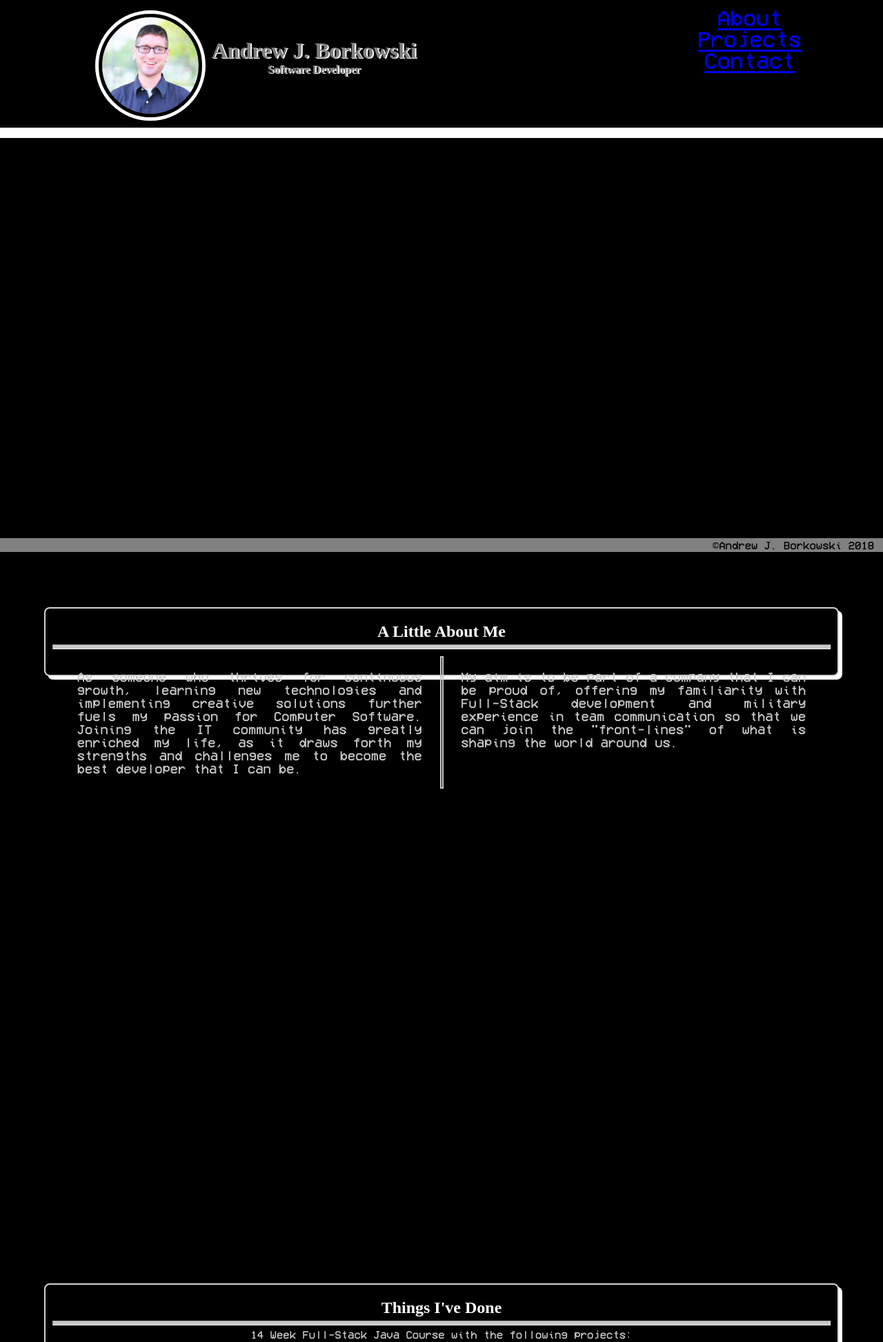
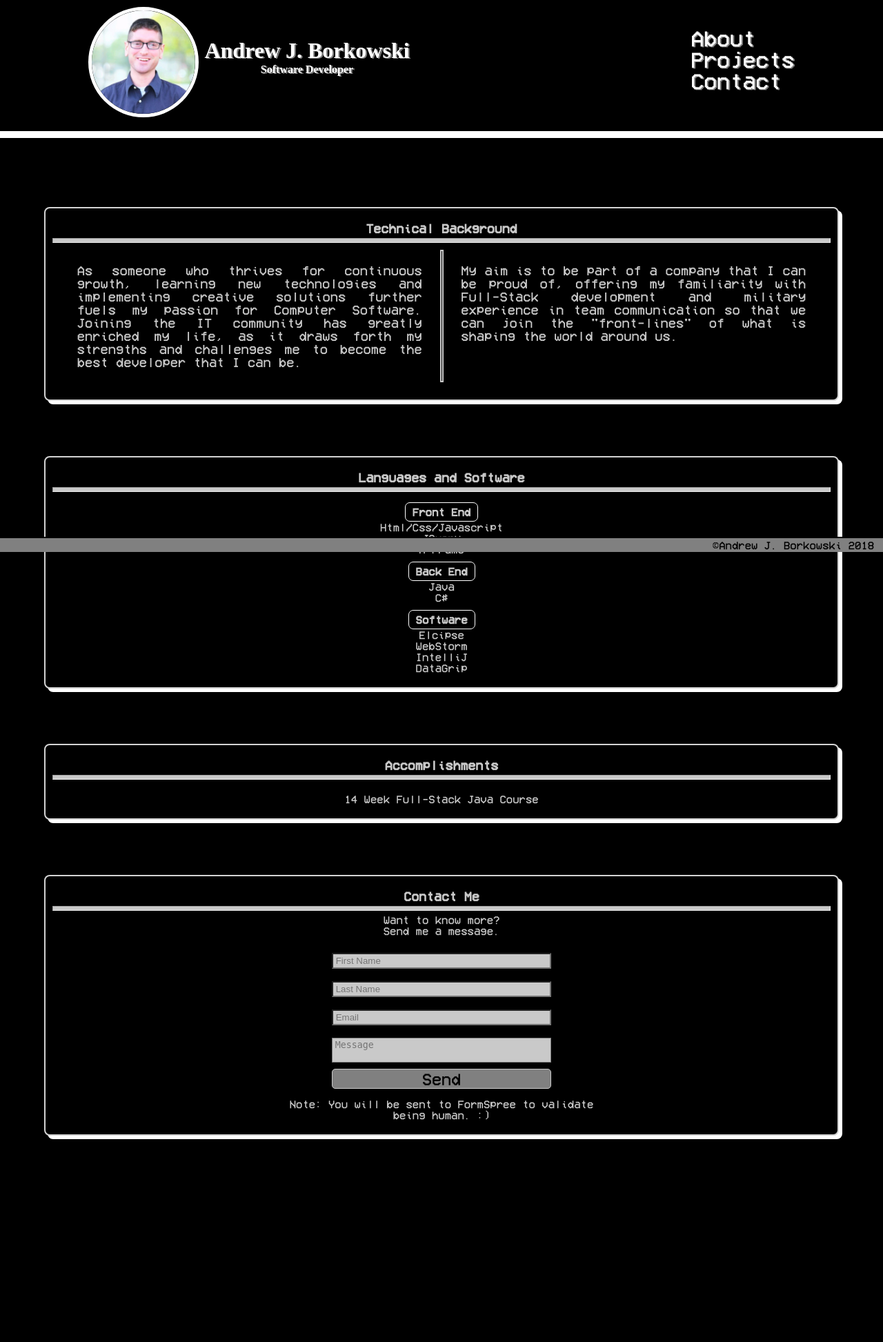
Before and after one commit to AnJoBo/AnJoBo, a PHP site: page / in a window 1280 px wide. Shown: the top 1945 px of the page at 69% size. After the commit the page ends 1651 px from the top, so only its background shows below. Run offline with PHP 8.4, Linux system fonts and the light colour scheme.

Commit message:
stripping styles for simple look

```diff
--- a/index.html
+++ b/index.html
@@ -1,6 +1,7 @@
 <!DOCTYPE html>
 <html lang="en">
 <head>
+
     <meta charset="UTF-8">
     <meta name="viewport" content="width=device-width, initial-scale=1.0">
     <meta http-equiv="X-UA-Compatible" content="ie=edge">
@@ -20,11 +21,7 @@
 <body>
 
     <div id="header">
-        <div id="head-imgs">
-            <div id="photo">
-                <img id="myPhoto" src="img/Drew.png" height="180">
-            </div>
-        </div>
+        <img id="myPhoto" src="img/Drew.png" height="180">
         <div id="title">
             <h1>Andrew J. Borkowski</h1>
             <h2>Software Developer <!--& VR Enthusiast--></h2>
@@ -38,53 +35,59 @@
         </div>
     </div>
 
-    <div class="viewport">
+    <div id="container">
 
         <div id="aboutMe" class="card">
-            <h3>A Little About Me</h3><hr>
+            <h3>Technical Background</h3><hr>
             <div id="bio">
-                <div class="p1">As someone who thrives for continuous growth, learning new technologies and implementing creative solutions further fuels my passion for Computer Software. Joining the IT community has greatly enriched my life, as it draws forth my strengths and challenges me to become the best developer that I can be.</div>
+                <div class="p1">
+                    As someone who thrives for continuous growth, learning new technologies and implementing creative solutions further fuels my passion for Computer Software. Joining the IT community has greatly enriched my life, as it draws forth my strengths and challenges me to become the best developer that I can be.
+                </div>
                 <div id="pDivide"></div>
-                <div class="p2">My aim is to be part of a company that I can be proud of, offering my familiarity with Full-Stack development and military experience in team communication so that we can join the "front-lines" of what is shaping the world around us.</div>
+                <div class="p2">
+                    My aim is to be part of a company that I can be proud of, offering my familiarity with Full-Stack development and military experience in team communication so that we can join the "front-lines" of what is shaping the world around us.
+                </div>
             </div>
         </div>
 
-        <!-- <div id="skills" class="card">
-            <h3>Skill Points</h3><hr>
-                <div class="skill-tree">
-                    <div class="ico-card">
-                        <h4>Front End</h4><br>
-                        <img src="img/svg/skill_point_fe-c.svg">
-                    </div>
-                    <div class="ico-card">
-                        <h4>Back End</h4><br>
-                        <img src="img/svg/skill_point_be-c.svg">
-                    </div>
-                    <div class="ico-card">
-                        <h4>Creative Software</h4><br>
-                        <img src="img/svg/skill_point_art-c.svg">
-                    </div>
-                </div>
-                <hr>
-                <p>With these powers combined, I am a capable Full-Stack hero!</p>
-        </div> -->
+        <div id="skills" class="card">
+            <h3>Languages and Software</h3><hr>
+            <h4>Front End</h4><br>
+            <ul>
+                <li>Html/Css/Javascript</li>
+                <li>JQuery</li>
+                <li>A-Frame</li>
+            </ul>
+            <h4>Back End</h4><br>
+            <ul>
+                <li>Java</li>
+                <li>C#</li>
+            </ul>
+            <h4>Software</h4><br>
+            <ul>
+                <li>Elcipse</li>
+                <li>WebStorm</li>
+                <li>IntelliJ</li>
+                <li>DataGrip</li>
+            </ul>
+        </div>
 
         <div id="projects" class="card">
-            <h3>Things I've Done</h3><hr>
-            <p>14 Week Full-Stack Java Course with the following projects:</p>
+            <h3>Accomplishments</h3><hr>
             <ul>
-                <li><span>VendoMatic500</span> - Java console application</li>
-                <li><span>National Park Reservation</span> - Java console application connected to a SQL database</li>
-                <li><span>National Park Geek</span> - Dynamic website built using Spring MVC</li>
-                <li><span>Workout Companion</span> - Web application built on Spring MVC that allows users to sign up and log fitness data</li>
+                <li>14 Week Full-Stack Java Course</li>
+    <!--            <li>Demo CRUD app</li>-->
+    <!--            <li>Ultrack</li>-->
+            </ul>
+            <ul>
+
             </ul>
         </div>
 
         <div id="contact" class="card">
             <h3>Contact Me</h3><hr>
-<!--            <img src="img/svg/envelope.svg" />-->
-            <p>Want to know more or hire me?<br>
-                Fill out the form below to send me a message.</p>
+            <p>Want to know more?<br>
+                Send me a message.</p>
             <div class="contact-form">
                 <form role="form" id="contactForm" action="https://formspree.io/ajborkowski1031@gmail.com" method="POST">
                     <div class="form-group control-group">
@@ -119,10 +122,10 @@
                     <p>Note: You will be sent to FormSpree to validate being human. :)</p>
                 </form>
             </div>
-
         </div>
 
-    </div> <!-- End main content -->
+    </div>
+
 
     <footer>
         &copy;Andrew J. Borkowski 2018
@@ -130,9 +133,8 @@
 
     <script src="scripts/jquery-3.3.1.min.js"></script>
     <script src="scripts/scripts.js"></script>
-<!--    <script src="scripts/jqValidation.js"></script>-->
+    <script src="scripts/jqValidation.js"></script>
 
-    <!-- <script src="scripts/aframe-master.min.js"></script> -->
 
 </body>
 </html>
--- a/scripts/scripts.js
+++ b/scripts/scripts.js
@@ -1,11 +1,11 @@
 $(document).ready(function(){
 
     // Checks if window is big enough for A-Frame scene
-    if($(window).width() >= 1200){
-        $("#head-canvas").load("scene.html");
-    } else {
-        $("#head-canvas").css("background-color", "rgba(32, 32, 32, 0.5)");
-    }
+//    if($(window).width() >= 1200){
+//        $("#head-canvas").load("scene.html");
+//    } else {
+//        $("#head-canvas").css("background-color", "rgba(32, 32, 32, 0.5)");
+//    }
 
 
     // ---- Form Events ----
@@ -18,8 +18,7 @@ $(document).ready(function(){
     });
 
     // ---- Nav Stuff ----
-    $( "ul.nav-list li" ).hover(
-        function() {
+    $("ul.nav-list li").hover(function() {
             $(this).css("color", "red");
         },
         function() {
@@ -27,6 +26,4 @@ $(document).ready(function(){
         }
     );
 
-
-
 });
--- a/styles.css
+++ b/styles.css
@@ -27,7 +27,7 @@
 }
 
 html {
-    /* background: url() no-repeat center center fixed;  */
+    background: url() no-repeat center center fixed;
     background-color: black;
     -webkit-background-size: cover;
     -moz-background-size: cover;
@@ -36,9 +36,6 @@ html {
 }
 
 body {
-    /* background-image: url(img/board.jpg);
-    background-size: contain;
-    background-repeat: no-repeat; */
     width: 100%;
     color: #ababae;
     font-family: pixel;
@@ -47,14 +44,62 @@ body {
 
 #header {
     background-color: black;
-    color: gray;
+    color: white;
     font-family: 'Times New Roman', Times, serif;
     font-size: 2em;
-    border-bottom: 15px solid white;
+    border-bottom: 10px solid white;
     box-shadow: 2px 2px #000;
     padding-top: 10px;
     height: 100vh;
 }
+
+#myPhoto {
+    border-radius: 50%;
+    border: 5px solid white;
+    margin: 50px 0 0 0;
+}
+
+#title {
+    text-shadow: 2px 1px grey;
+    text-align: center;
+    padding-top: 20px;
+    font-size: 0.5em;
+}
+
+#nav {
+    display: inline-block;
+    text-align: left;
+    padding-top: 30px;
+}
+
+.nav-list {
+    list-style-type: none;
+    font-family: pixel;
+}
+
+a {
+    text-decoration: none;
+    color: white;
+    text-shadow: 2px 1px grey;
+}
+
+a:hover {
+    color: grey;
+    padding-left: 2px;
+}
+
+li {
+    list-style-type: none;
+}
+
+h4 {
+    border: 1px solid white;
+    border-radius: 7px;
+    display: inline-block;
+    padding: 5px 10px;
+    margin-top: 10px;
+}
+
 .card {
     height: 100vh;
     border: 2px solid lightgrey;
@@ -72,51 +117,6 @@ body {
     margin: 5px;
 }
 
-#title {
-    text-shadow: 2px 1.4px white;
-    /*letter-spacing: 2px;*/
-    text-align: center;
-    padding-top: 20px;
-    font-size: 0.5em;
-}
-
-#nav {
-    display: inline-block;
-}
-
-.nav-list {
-    list-style-type: none;
-    font-family: pixel;
-}
-
-.nav-list > a:link {
-    text-decoration: none;
-}
-
-#photo {
-    margin: 85px auto 5px auto;
-    /* display: none; */
-}
-
-#myPhoto {
-    border-radius: 50%;
-    border: 5px solid white;
-    padding: 5px;
-    box-shadow: 2px 2px #000, -2px -2px #000,
-                2px -2px #000, -2px 2px #000;
-}
-
-header a, header a:visited {
-    color: orangered;
-}
-
-.viewport h3 {
-    color: white;
-    font-family: 'Times New Roman', Times, serif;
-    /* letter-spacing: 3px; */
-    font-size: 1.5em;
-}
-
 #bio {
     text-align: justify;
     padding: 5px 15px;
@@ -125,19 +125,6 @@ header a, header a:visited {
 
 .p1 {
     padding-bottom: 20px;
-}
-
-.ico-card {
-    width: 100%;
-    display: block;
-    margin: 0 auto;
-}
-
-.ico-card h4 {
-    border: 3px solid #c9c9c9;
-    border-radius: 3px;
-    display: inline-block;
-    padding: 2px 5px;
 }
 
 #projects ul {
@@ -149,11 +136,6 @@ header a, header a:visited {
     list-style-type: none;
     padding-top: 15px;
     text-align: left;
-}
-
-#projects span {
-    font-size: 1.5em;
-    color: #fff;
 }
 
 #contact {
@@ -199,11 +181,7 @@ footer {
 
 @media (min-width: 768px) {
 
-    #head-imgs {
-        display: block;
-    }
-
-    #myPhoto, #arrows {
+    #myPhoto {
         margin: 0 auto;
     }
 
@@ -243,19 +221,6 @@ footer {
         font-size: 1em;
     }
 
-    #head-imgs {
-        display: block;
-        padding-left: 20px;
-    }
-
-    #photo {
-        display: block;
-    }
-
-    #head-imgs i {
-        display: inline-block;
-    }
-
     .card {
         margin: 15px auto;
         width: 90%;
@@ -279,7 +244,7 @@ footer {
         height: 25vh;
     }
 
-    #title, #head-imgs {
+    #title {
         display: inline-block;
         vertical-align: top
     }
@@ -288,21 +253,18 @@ footer {
         margin: 25px 400px 0 0;
     }
 
-    #photo, img {
-        display: inline-block;
-        vertical-align: top;
-        margin: 0;
-        padding-top: 5px;
-    }
-
     #myPhoto {
         height: 20vh;
         vertical-align: top;
     }
 
+    #aboutMe {
+        margin-top: 300px;
+    }
+
     .card {
-        margin-top: 880px;
-        height: 100px;
+        margin-top: 80px;
+        height: auto;
     }
 
     .p1, .p2 {
@@ -312,10 +274,6 @@ footer {
     #skills > h1 {
         display: flex;
         justify-content: space-evenly;
-    }
-
-    .ico-card h4{
-        vertical-align: top;
     }
 
     #skills p {
@@ -329,9 +287,9 @@ footer {
     }
 
     #contact {
-        z-index: -1;
         text-align: center;
-        margin-bottom: 120px;
+/*        margin-bottom: 120px;*/
+        height: auto;
     }
 
     .contact-form form {
```
